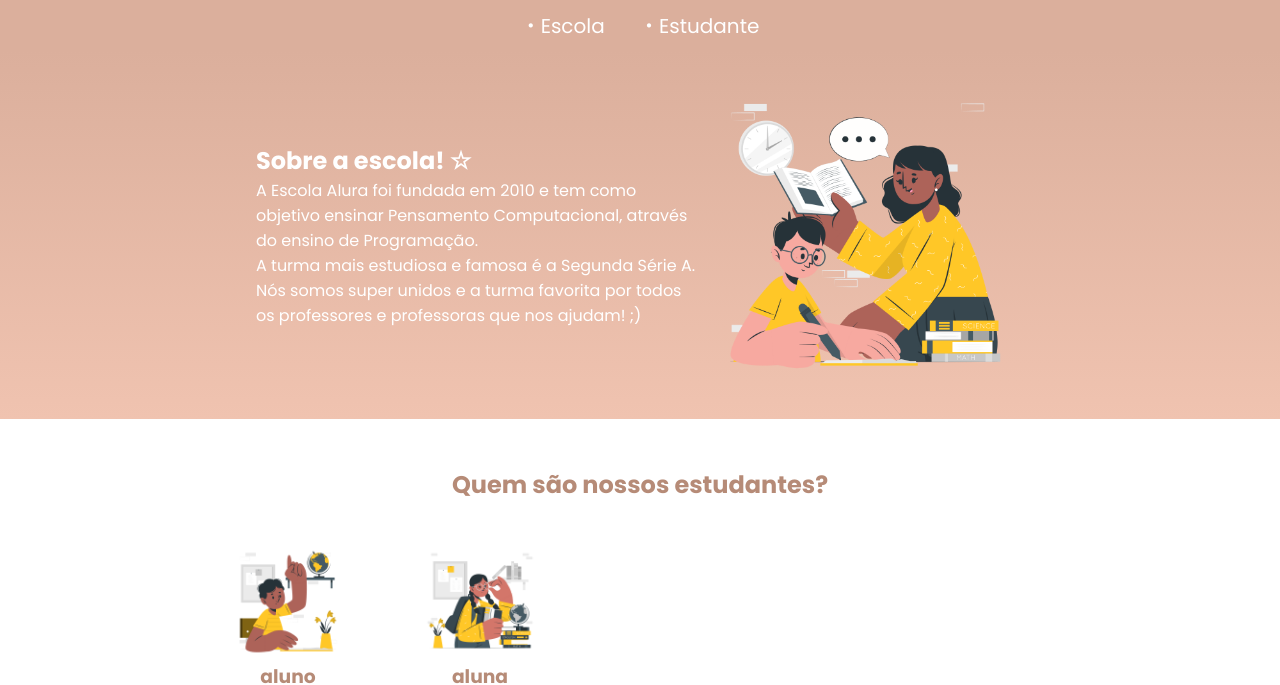
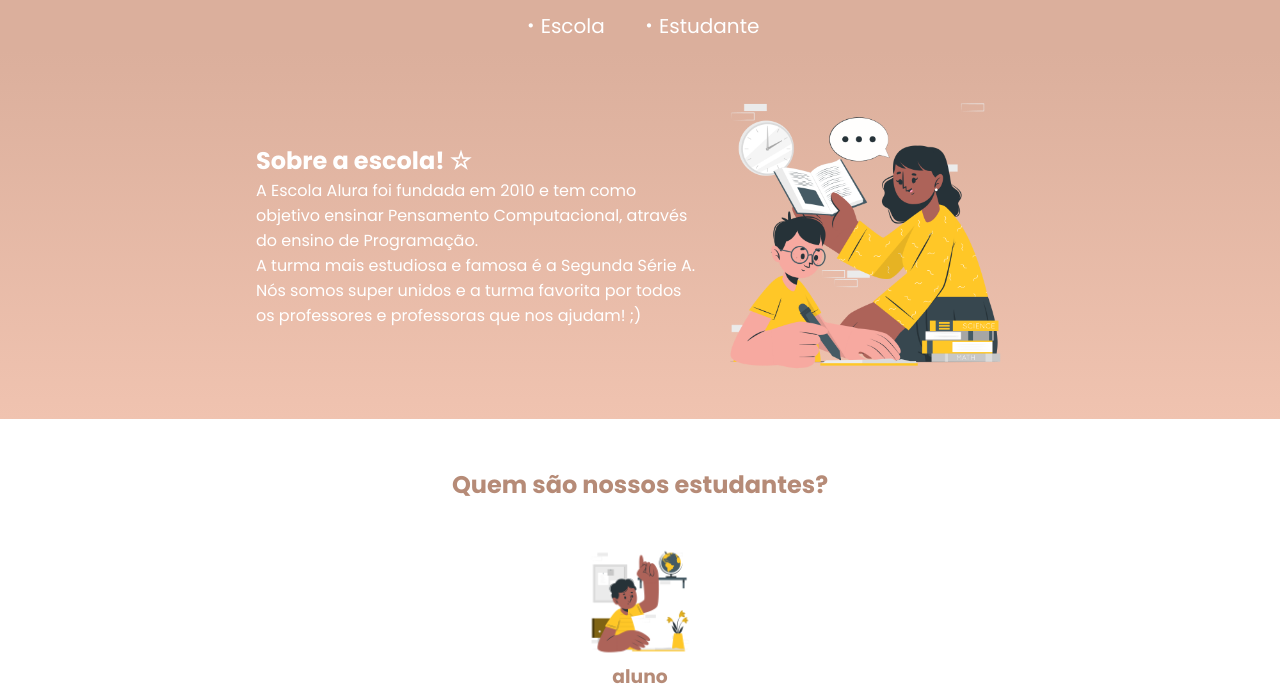
Before and after one commit to pinguimio/site-criativo-, a plain HTML site: page index.html in a window 1280 px wide. Shown: the top 685 px of the page. Drawn offline with Linux system fonts and the light colour scheme.

Commit message:
Add files via upload

```diff
--- a/style.css
+++ b/style.css
@@ -58,6 +58,7 @@ body {
 }
 
 .estudante-icone{
+    text-align: center;
     width: 24px;
     padding: 4px 8px;
 }
@@ -67,11 +68,6 @@ body {
     padding: 16px 0;
 }
 
-.estudante-todos{
-    columns: center;
-    display: grid;
-    grid-template-columns: 15% 15% 15%;
-}
 
 .rodape{
     background-color:#ffffff;
```
